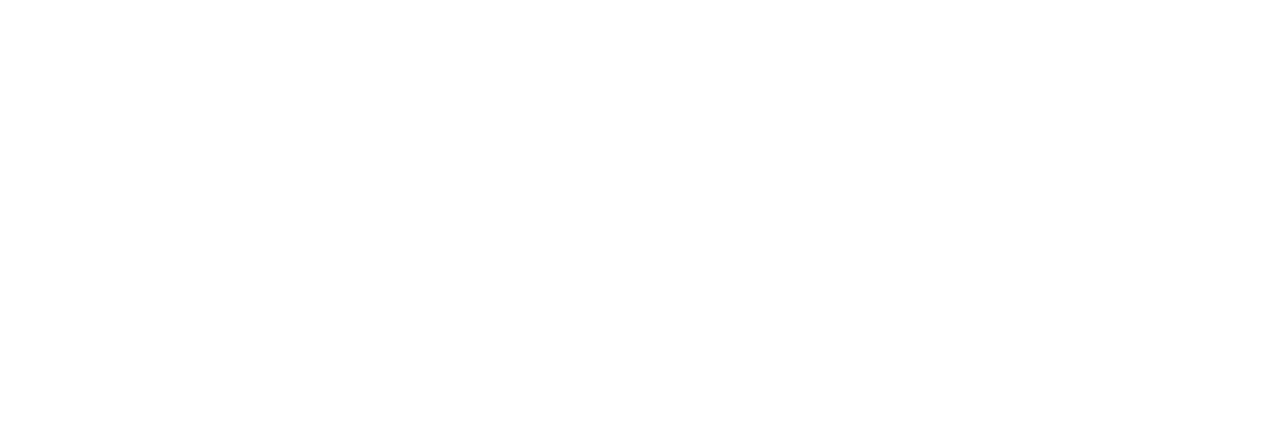
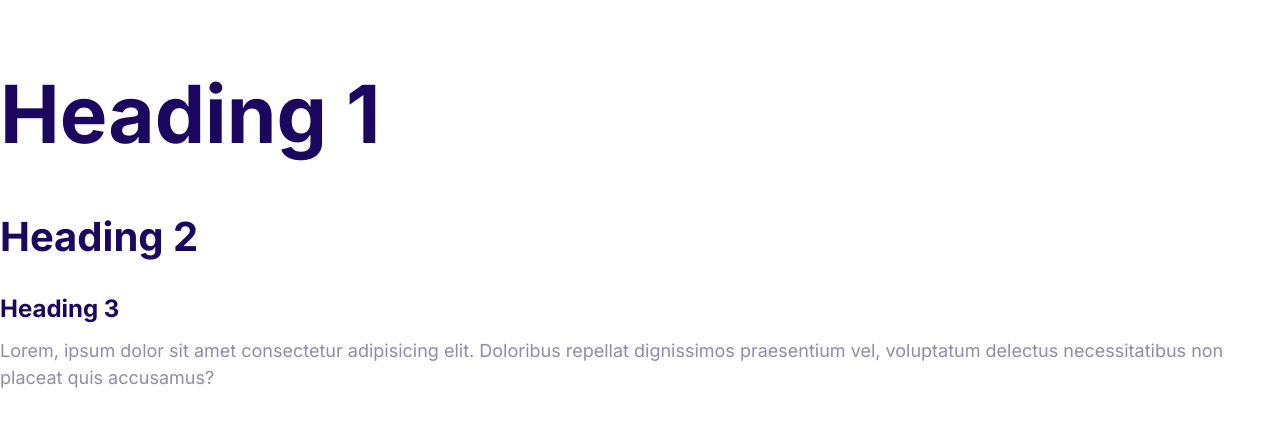
Before and after one commit to Him007n/MOSHIFY, a plain HTML site: page Index.html in a window 1280 px wide. Drawn offline with Linux system fonts and the light colour scheme.

Commit message:
Define the styles for the fonts.

```diff
--- a/CSS/Style.css
+++ b/CSS/Style.css
@@ -3,5 +3,55 @@
     --color-secondary:#00d9ff;
     --color-accent:#ff3400;
     --color-heading: #1b0760;
-    --color-body:#918ca4;
+    --color-body:#918ca4;;
 }
+
+html {
+    /* 62.5% of 16 px = 10px */
+    font-size: 62.5%;
+}
+
+body {
+    font-family: Inter, Arial, Helvetica, sans-serif ;
+    color: var(--color-body);
+    font-size: 2.4rem;
+    line-height: 1.5;
+}
+
+h1, h2, h3 {
+ color: var(--color-heading);
+ margin-bottom: 1rem;
+
+}
+
+h1  {
+  font-size: 7rem;
+}
+
+h2{
+    font-size: 4 rem;
+}
+
+h3 {
+    font-size: 3rem;
+
+}
+
+p {
+    margin-top: 0;
+}
+
+@media screen and (min-width:1024px) {
+    body {
+        font-size: 1.8rem;
+    }
+    h1 {
+        font-size: 8rem;
+    }
+    h2 {
+        font-size: 4rem;
+    }
+    h3 {
+        font-size: 2.4rem;
+    }
+}
--- a/Index.html
+++ b/Index.html
@@ -3,9 +3,24 @@
   <head>
     <meta charset="UTF-8" />
     <meta name="viewport" content="width=device-width, initial-scale=1.0" />
-    <title>Document</title>
+    <title>MOSHIFY</title>
   </head>
-  <link rel="stylesheet" href="../MOSHIFY/CSS/normalize.css" />
-  <link rel="stylesheet" href="../MOSHIFY/CSS/Style.css" />
-  <body></body>
+  <link rel="stylesheet" href="CSS/normalize.css" />
+  <link rel="stylesheet" href="CSS/Style.css" />
+  <link rel="preconnect" href="https://fonts.googleapis.com" />
+  <link rel="preconnect" href="https://fonts.gstatic.com" crossorigin />
+  <link
+    href="https://fonts.googleapis.com/css2?family=Inter:ital,opsz,wght@0,14..32,100..900;1,14..32,100..900&display=swap"
+    rel="stylesheet"
+  />
+  <body>
+    <h1>Heading 1</h1>
+    <h2>Heading 2</h2>
+    <h3>Heading 3</h3>
+    <p>
+      Lorem, ipsum dolor sit amet consectetur adipisicing elit. Doloribus
+      repellat dignissimos praesentium vel, voluptatum delectus necessitatibus
+      non placeat quis accusamus?
+    </p>
+  </body>
 </html>
```
